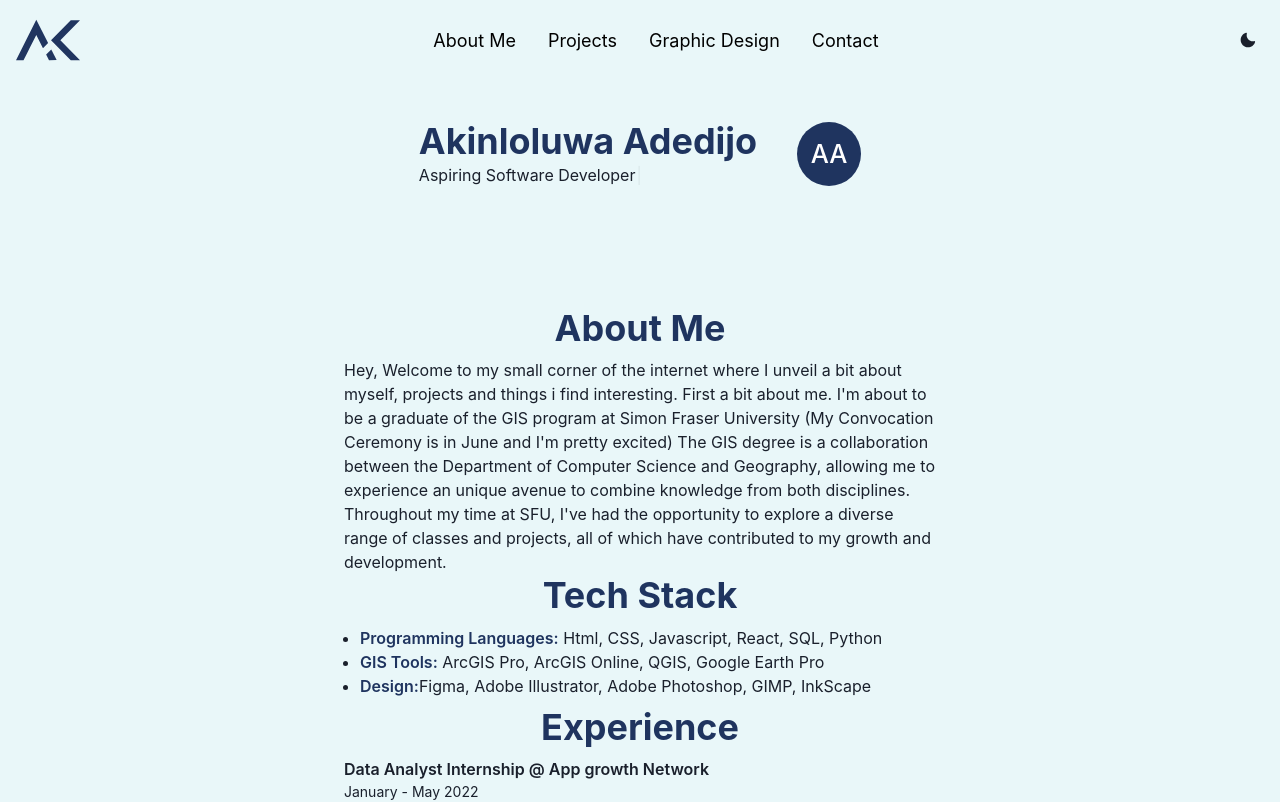
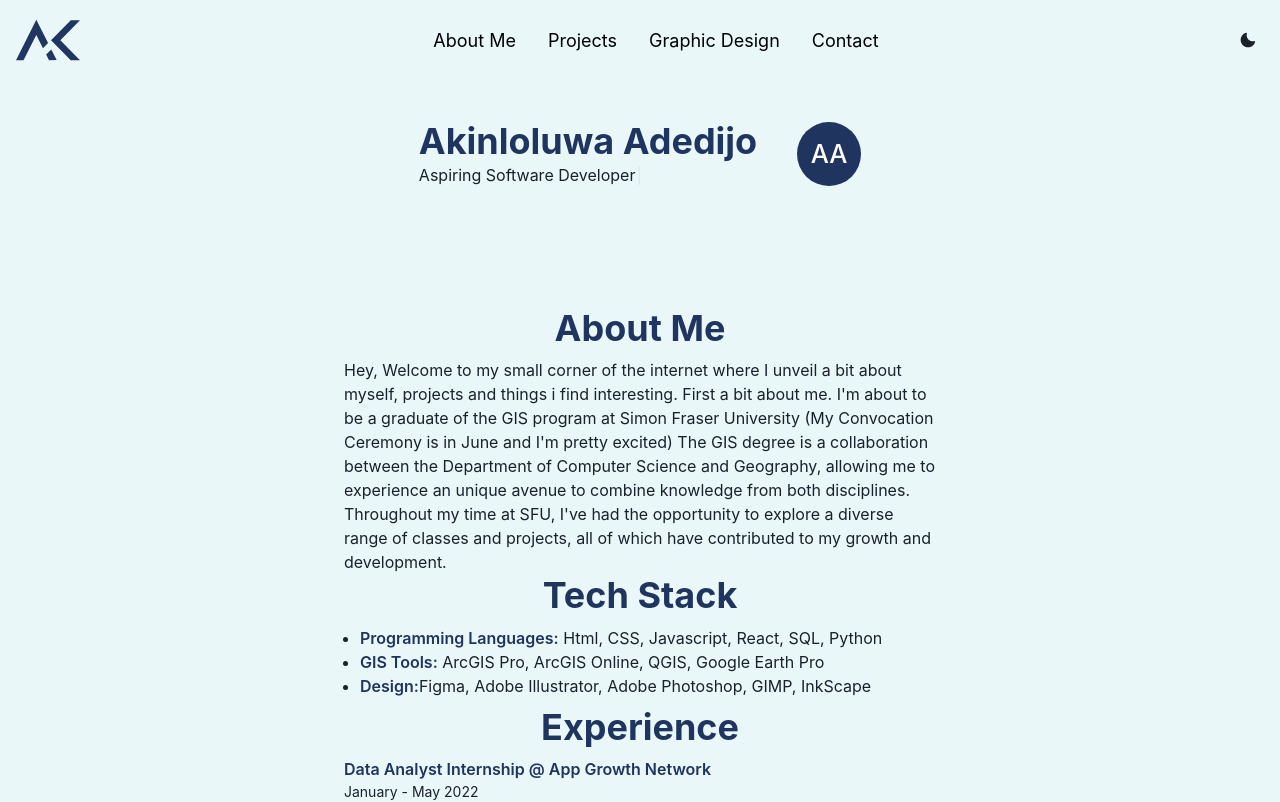
Before and after one commit to Akinloluwa-Adedijo/personal_website, a React (Vite) app: page / in a window 1280 px wide. Shown: the top 802 px of the page. Built offline with nearby package versions, Linux system fonts and the light colour scheme.

Commit message:
added styling to experience job title and company

```diff
--- a/src/components/Home.jsx
+++ b/src/components/Home.jsx
@@ -123,8 +123,11 @@ const Home = () => {
             Experience
           </Heading>
           <Box textAlign={"left"} gap={10}>
-            <Text fontWeight={600}>
-              Data Analyst Internship @ App growth Network
+            <Text
+              fontWeight={600}
+              color={useColorModeValue("primary.light", "primary.dark")}
+            >
+              Data Analyst Internship @ App Growth Network
             </Text>
             <Text fontSize={"sm"}>January - May 2022</Text>
           </Box>
```
